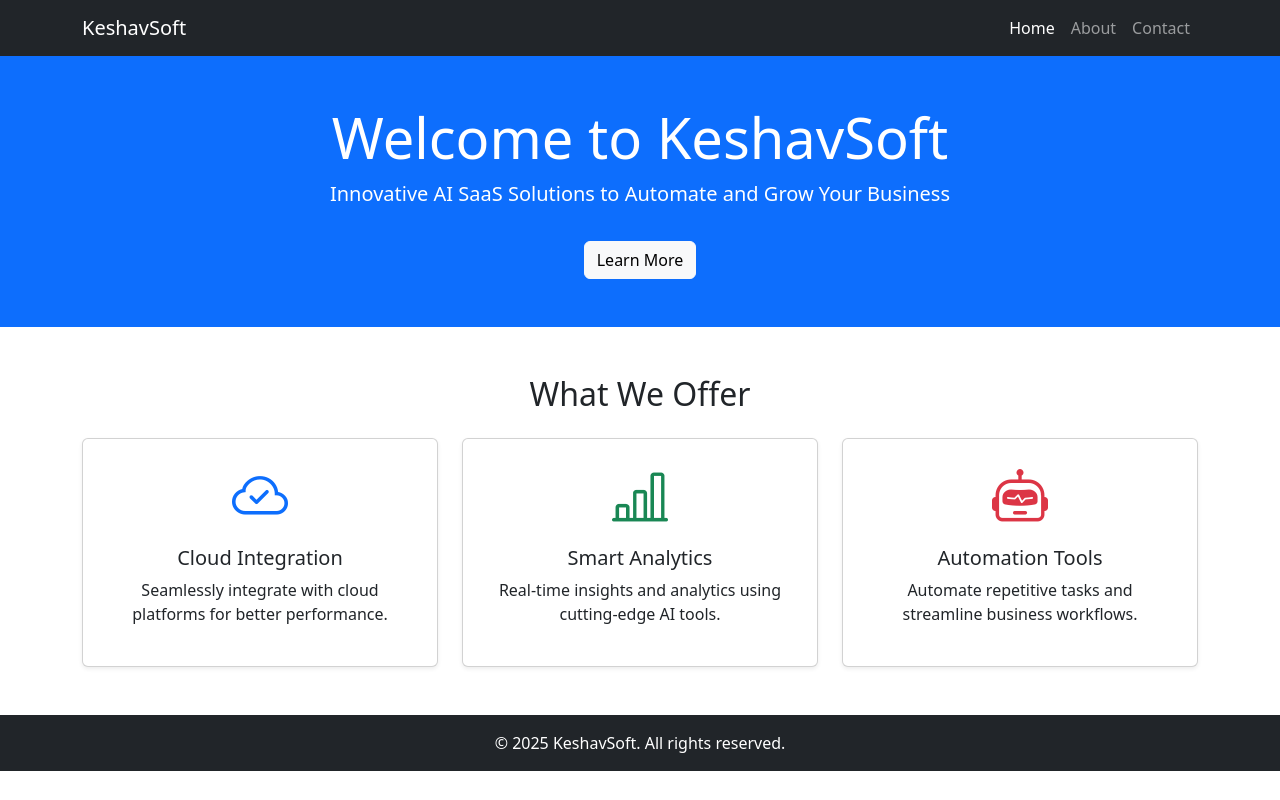
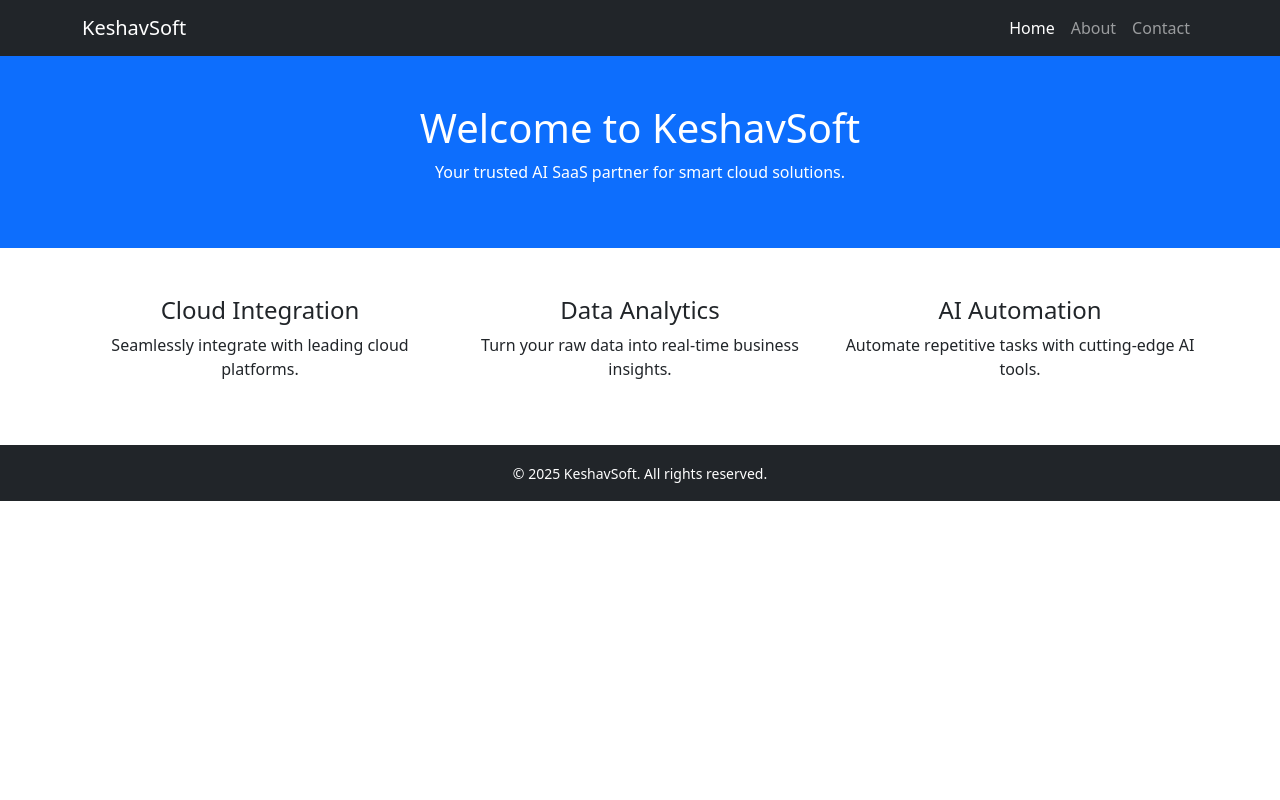
Before and after one commit to Monika467-cmd/keshavsoft, a plain HTML site: page index.html in a window 1280 px wide. Drawn offline with nearby package versions, Linux system fonts and the light colour scheme.

Commit message:
Update index.html

```diff
--- a/index.html
+++ b/index.html
@@ -1,18 +1,17 @@
-<!DOCTYPE html>
+  <!DOCTYPE html>
 <html lang="en">
 <head>
   <meta charset="UTF-8" />
-  <meta name="viewport" content="width=device-width, initial-scale=1" />
+  <meta name="viewport" content="width=device-width, initial-scale=1.0" />
   <title>Home | KeshavSoft</title>
-  <link href="https://cdn.jsdelivr.net/npm/bootstrap@5.3.3/dist/css/bootstrap.min.css" rel="stylesheet" />
-  <link href="https://cdn.jsdelivr.net/npm/bootstrap-icons@1.10.5/font/bootstrap-icons.css" rel="stylesheet" />
+  <link href="https://cdn.jsdelivr.net/npm/bootstrap@5.3.3/dist/css/bootstrap.min.css" rel="stylesheet">
 </head>
 <body>
 
 <!-- Navbar -->
 <nav class="navbar navbar-expand-lg navbar-dark bg-dark">
   <div class="container">
-    <a class="navbar-brand" href="#">KeshavSoft</a>
+    <a class="navbar-brand" href="index.html">KeshavSoft</a>
     <button class="navbar-toggler" type="button" data-bs-toggle="collapse" data-bs-target="#navbarNav">
       <span class="navbar-toggler-icon"></span>
     </button>
@@ -29,37 +28,26 @@
 <!-- Hero Section -->
 <section class="bg-primary text-white text-center py-5">
   <div class="container">
-    <h1 class="display-4">Welcome to KeshavSoft</h1>
-    <p class="lead">Innovative AI SaaS Solutions to Automate and Grow Your Business</p>
-    <a href="about.html" class="btn btn-light mt-3">Learn More</a>
+    <h1>Welcome to KeshavSoft</h1>
+    <p>Your trusted AI SaaS partner for smart cloud solutions.</p>
   </div>
 </section>
 
-<!-- Features Section -->
+<!-- Features -->
 <section class="py-5">
   <div class="container">
-    <h2 class="text-center mb-4">What We Offer</h2>
-    <div class="row text-center g-4">
+    <div class="row text-center">
       <div class="col-md-4">
-        <div class="card p-4 shadow-sm">
-          <i class="bi bi-cloud-check display-4 text-primary mb-3"></i>
-          <h5>Cloud Integration</h5>
-          <p>Seamlessly integrate with cloud platforms for better performance.</p>
-        </div>
+        <h4>Cloud Integration</h4>
+        <p>Seamlessly integrate with leading cloud platforms.</p>
       </div>
       <div class="col-md-4">
-        <div class="card p-4 shadow-sm">
-          <i class="bi bi-bar-chart-line display-4 text-success mb-3"></i>
-          <h5>Smart Analytics</h5>
-          <p>Real-time insights and analytics using cutting-edge AI tools.</p>
-        </div>
+        <h4>Data Analytics</h4>
+        <p>Turn your raw data into real-time business insights.</p>
       </div>
       <div class="col-md-4">
-        <div class="card p-4 shadow-sm">
-          <i class="bi bi-robot display-4 text-danger mb-3"></i>
-          <h5>Automation Tools</h5>
-          <p>Automate repetitive tasks and streamline business workflows.</p>
-        </div>
+        <h4>AI Automation</h4>
+        <p>Automate repetitive tasks with cutting-edge AI tools.</p>
       </div>
     </div>
   </div>
@@ -67,7 +55,7 @@
 
 <!-- Footer -->
 <footer class="bg-dark text-white text-center py-3">
-  <p class="mb-0">&copy; 2025 KeshavSoft. All rights reserved.</p>
+  <small>© 2025 KeshavSoft. All rights reserved.</small>
 </footer>
 
 <script src="https://cdn.jsdelivr.net/npm/bootstrap@5.3.3/dist/js/bootstrap.bundle.min.js"></script>
```
